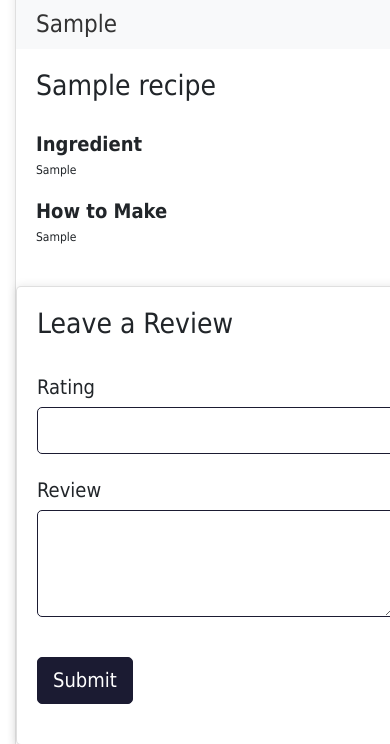
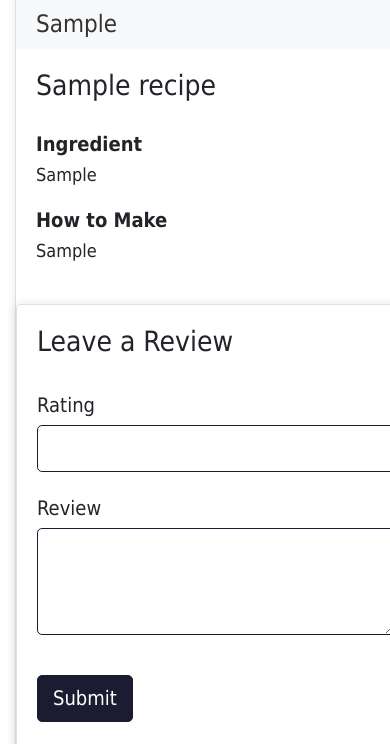
Before and after one commit to moha-mame/RecipeBox, a Django app: page /recipes/recipe/1/ in a window 390 px wide; the page is wider, and only the part inside the window is pictured. Shown: the part 215-959 px from the top of that part. Run offline with Django 3.2, Linux system fonts and the light colour scheme; a user stored in the database is signed in; tables that the repository leaves empty hold one stand-in row (values such as "Sample post"); some libraries are stand-ins or nearby versions; some web fonts are replaced.

Commit message:
font size for list groups in view recipe page updated

```diff
--- a/recipes/static/recipes/css/viewrecipe.css
+++ b/recipes/static/recipes/css/viewrecipe.css
@@ -1,8 +1,3 @@
-/*img{
-max-width:auto !important;
-height:400px !important;
-}*/
-
 body {
     font-family: Tahoma, cursive ;
     background-color: red;
@@ -81,3 +76,9 @@
     text-align: right;
     padding: 10px;
   }
+
+  @media only screen and (max-width:720px){
+	  li.list-group-item{
+		  font-size: 18px;
+	  }
+  }
```
